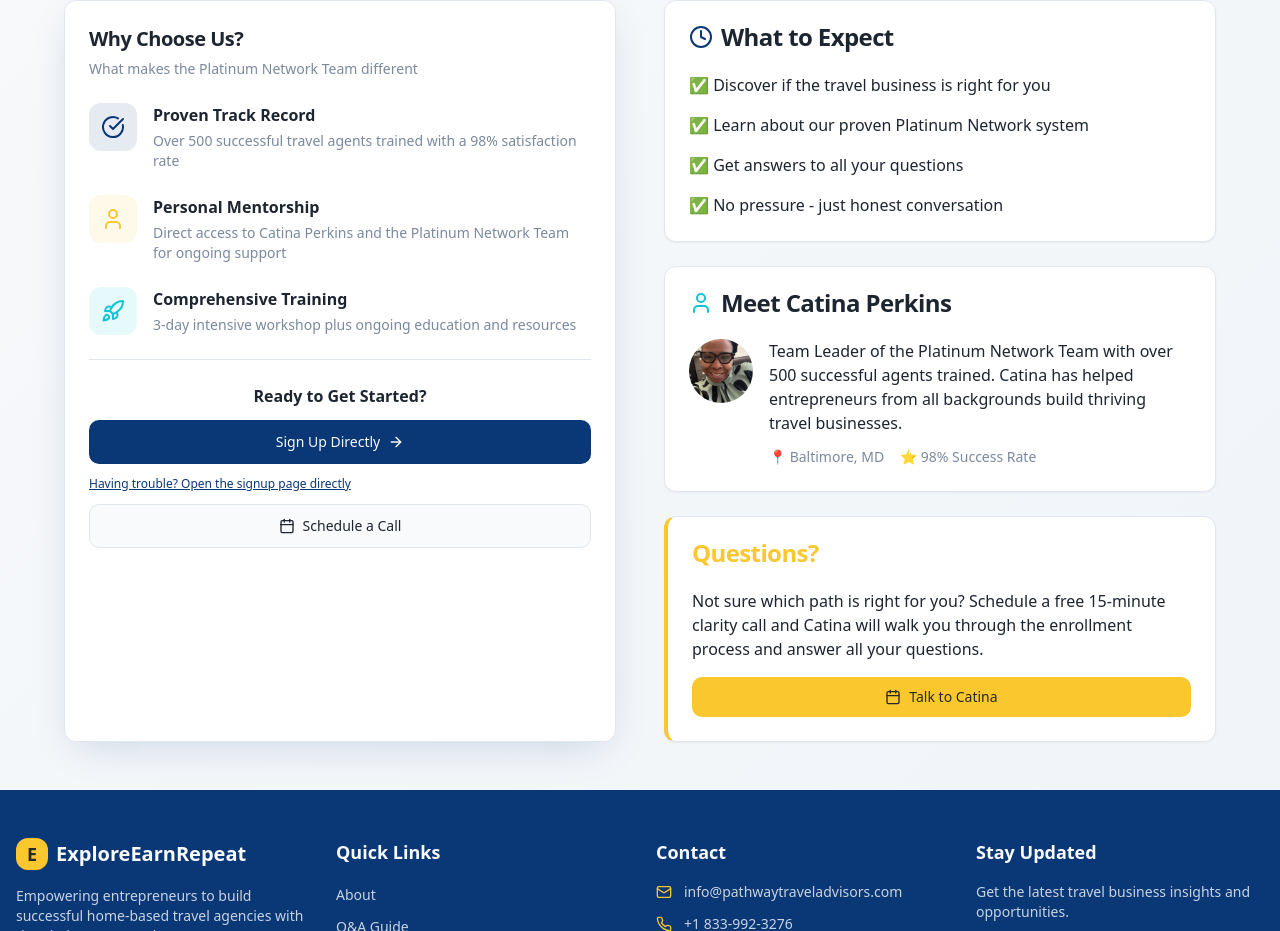
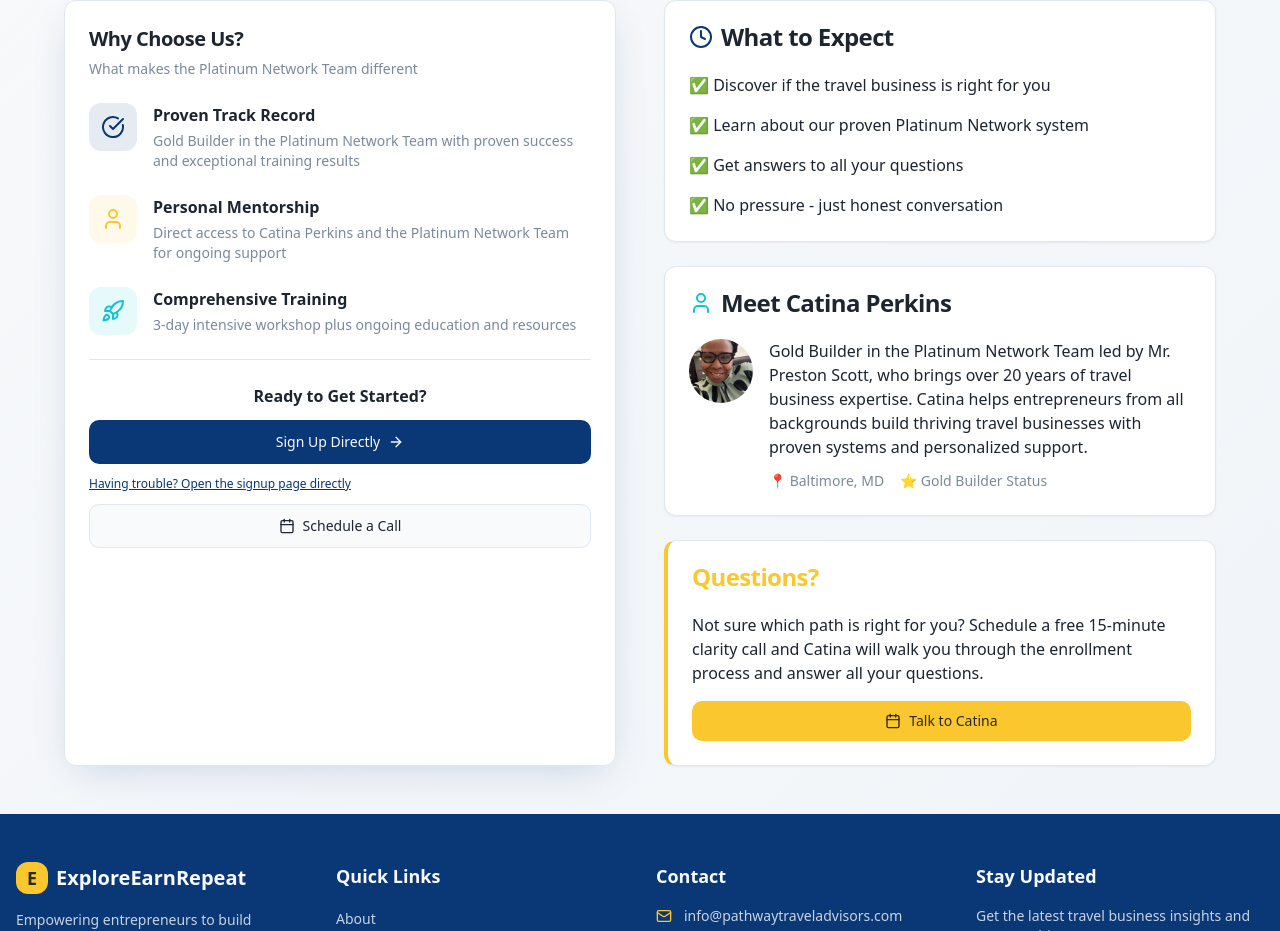
Before and after one commit to cperkinsgibson-wdz/journey-joiner-hub, a React (Vite) app: page /enroll in a window 1280 px wide. Shown: the part 899-1830 px from the top of the page. Built offline with nearby package versions, Linux system fonts and the light colour scheme; the HTML template or start-up script is replaced by a standard one.

Commit message:
Update profile and stats

```diff
--- a/src/pages/Enroll.tsx
+++ b/src/pages/Enroll.tsx
@@ -157,7 +157,7 @@ const Enroll = () => {
                       <div>
                         <h3 className="font-semibold mb-1">Proven Track Record</h3>
                         <p className="text-sm text-muted-foreground">
-                          Over 500 successful travel agents trained with a 98% satisfaction rate
+                          Gold Builder in the Platinum Network Team with proven success and exceptional training results
                         </p>
                       </div>
                     </div>
@@ -252,12 +252,12 @@ const Enroll = () => {
                       />
                       <div>
                         <p className="mb-3">
-                          Team Leader of the Platinum Network Team with over 500 successful agents trained.
-                          Catina has helped entrepreneurs from all backgrounds build thriving travel businesses.
+                          Gold Builder in the Platinum Network Team led by Mr. Preston Scott, who brings over 20 years of travel business expertise.
+                          Catina helps entrepreneurs from all backgrounds build thriving travel businesses with proven systems and personalized support.
                         </p>
                         <div className="flex items-center space-x-4 text-sm text-muted-foreground">
                           <span>📍 Baltimore, MD</span>
-                          <span>⭐ 98% Success Rate</span>
+                          <span>⭐ Gold Builder Status</span>
                         </div>
                       </div>
                     </div>
```
